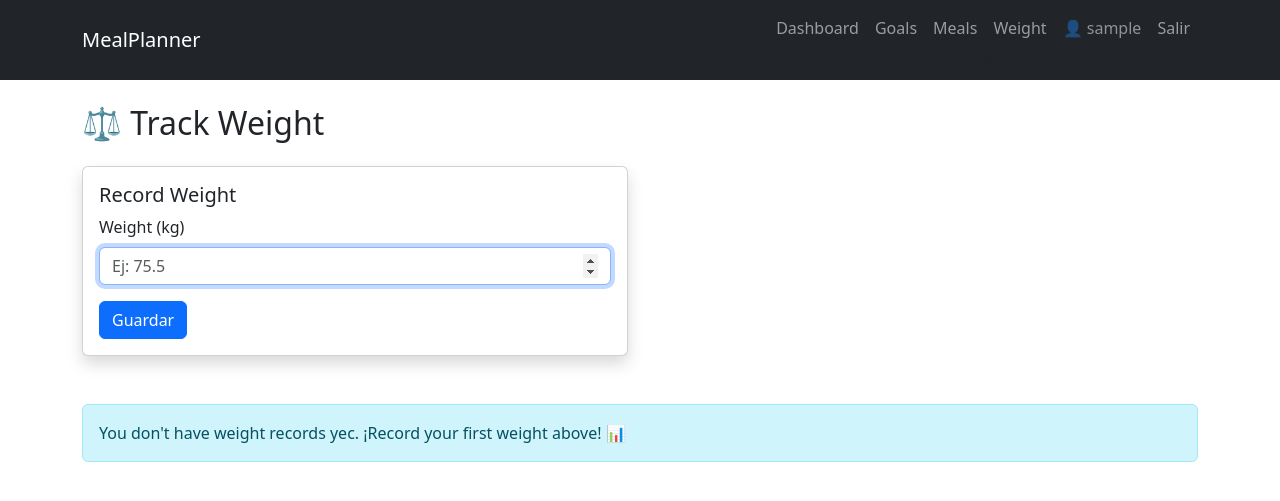
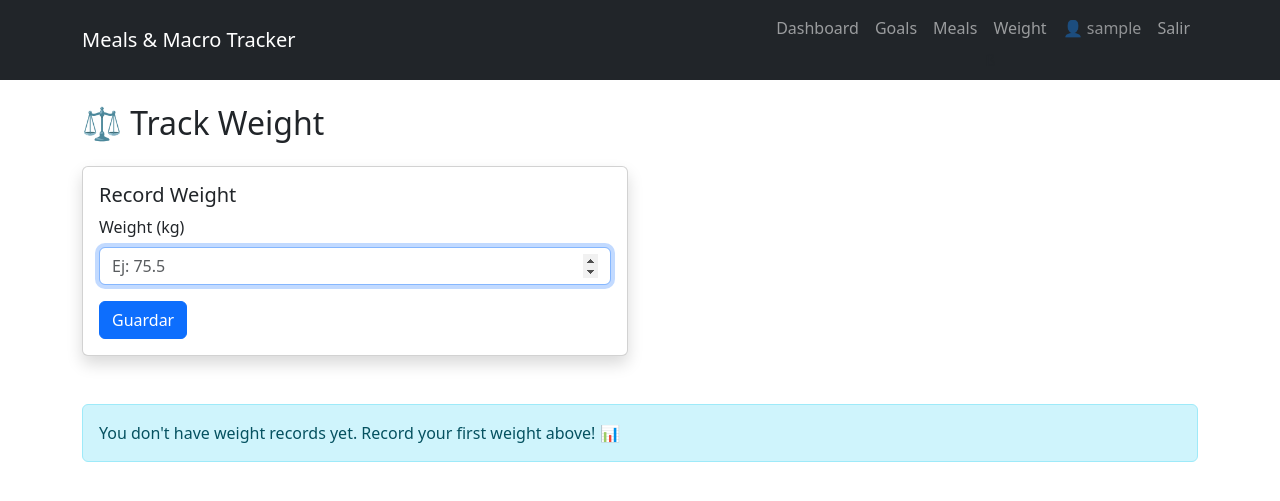
Before and after one commit to xvmendozam-709/mealplanner, a Flask app: page /weight in a window 1280 px wide. Shown: the top 501 px of the page. Run offline with Flask 3, Linux system fonts and the light colour scheme; the visitor is signed in with stand-in values (Sample User, id 1); data that the repository does not hold is empty.

Commit message:
Adjuts error chat on Create Food and also syntax error on weight

```diff
--- a/templates/layout.html
+++ b/templates/layout.html
@@ -4,19 +4,19 @@
 <head>
     <meta charset="utf-8">
     <meta name="viewport" content="width=device-width, initial-scale=1">
-    <title>{% block title %}Meal Planner{% endblock %}</title>
+    <title>{% block title %}Meals & Macro Tracker{% endblock %}</title>
 
     <!-- Bootstrap CSS -->
     <link href="https://cdn.jsdelivr.net/npm/bootstrap@5.3.3/dist/css/bootstrap.min.css" rel="stylesheet">
 
-    <!-- Optional custom CSS -->
+    <!-- Optional custom CSS, not used yet-->
     <link rel="stylesheet" href="{{ url_for('static', filename='styles.css') }}">
 </head>
 
 <body>
     <nav class="navbar navbar-expand-lg navbar-dark bg-dark">
         <div class="container">
-            <a class="navbar-brand" href="{{ url_for('index') }}">MealPlanner</a>
+            <a class="navbar-brand" href="{{ url_for('index') }}">Meals & Macro Tracker</a>
 
             <button class="navbar-toggler" type="button" data-bs-toggle="collapse" data-bs-target="#nav">
                 <span class="navbar-toggler-icon"></span>
--- a/templates/weight.html
+++ b/templates/weight.html
@@ -75,7 +75,7 @@
 </div>
 {% else %}
 <div class="alert alert-info mt-4">
-    You don't have weight records yec. ¡Record your first weight above! 📊
+    You don't have weight records yet. Record your first weight above! 📊
 </div>
 {% endif %}
 
```
Also changed, not shown: templates/meals.html (+8 -8 lines), README.md.
